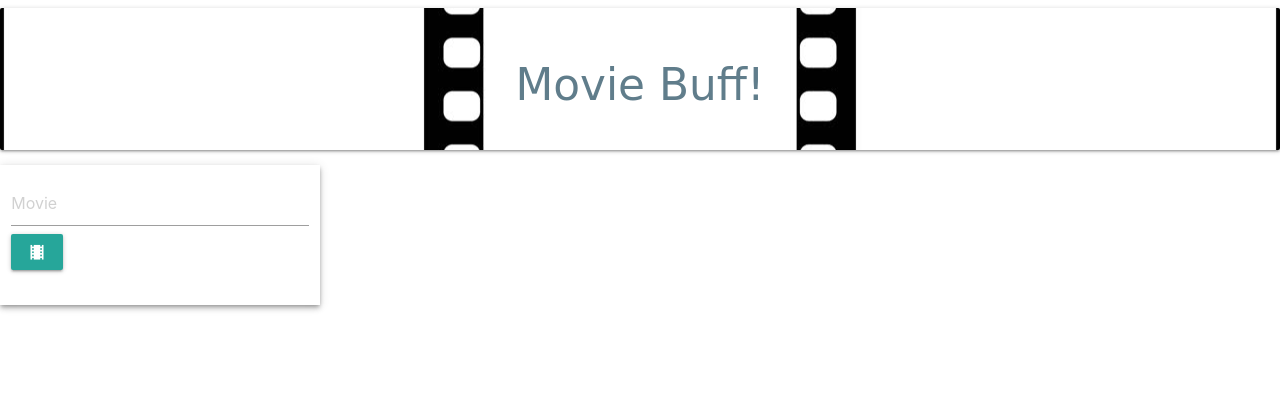
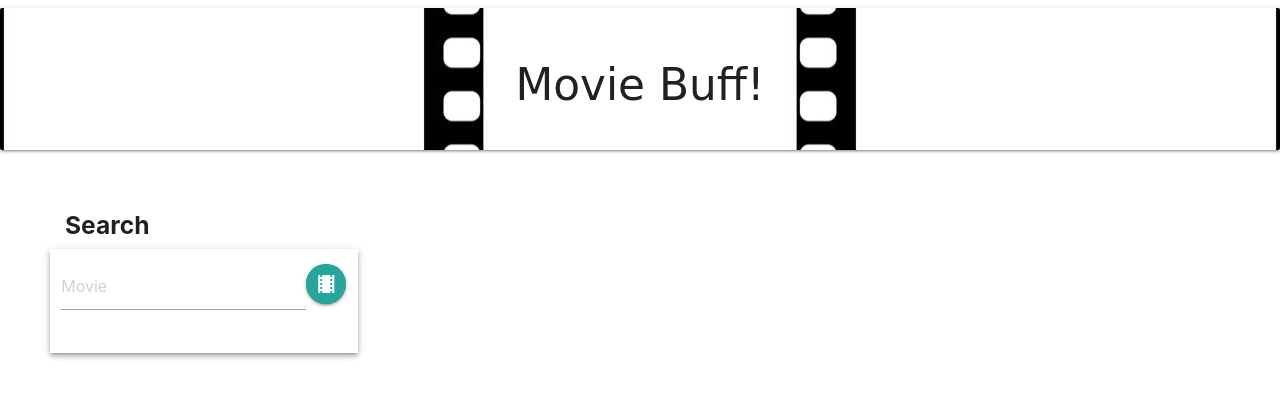
Before and after one commit to btijerino16/GROUP-PROJECT-6, a plain HTML site: page index.html in a window 1280 px wide. Drawn offline with nearby package versions, Linux system fonts and the light colour scheme; no server answers.

Commit message:
styled the css for Search bar and added H5 element to it

```diff
--- a/assets/css/style.css
+++ b/assets/css/style.css
@@ -7,3 +7,26 @@ header {
 .hfont {
     font-family: cursive;
    }
+
+/* Search */
+main h5 {
+    font-weight: bolder;
+    padding-inline-start: 15px;
+
+   }
+/* Form */
+
+/* First <div> nested under <main> */
+.d1 {
+    display:flexbox;
+    padding-left: 50px;
+    padding-top: 30px;
+}
+
+/* Button Element */
+.input-field {
+    display: flex;
+}
+
+
+/* Footer */
--- a/index.html
+++ b/index.html
@@ -16,34 +16,34 @@
 <body>
     <!-- Header -->
     <header class="hfont card-panel grey lighten-4">
-        <h3 class="center blue-grey-text lighten-4">Movie Buff!</h3>
-
+        <h3 class="center grey-darken-text lighten-4">Movie Buff!</h3>
     </header>
 
     <!--Search Form -->
     <main class="row">
-        <div class="row">
-            <form class="z-depth-2 col s12 col m3">
+        <div class="row d1">
+            <h5>Search</h5>
+            <form class="z-depth-2 col s12 col m3 form1">
                 <div class="row">
                     <div class="input-field col s12">
                         <input placeholder="Movie" id="search-it" type="text" class="validate">
-                        <button class="waves-effect waves-dark btn">
+                        <!-- Button Element -->
+                        <button class="btn-floating pulse btn" id="modal1">
                             <!-- Added Icon image to button -->
                             <i class="small material-icons">local_movies</i>
                         </button>
                         <label for="first_name"></label>
                     </div>
             </form>
-
-
-            <!-- YouTube Link -->
     </main>
-
-
     <!-- Linked JS and Jquery -->
     <script src="https://apis.google.com/js/api.js"></script>
     <script src="https://cdnjs.cloudflare.com/ajax/libs/jquery/3.4.1/jquery.min.js"></script>
     <script src="assets/js/script.js"></script>
+
+    <!-- Footer (add later)-->
 </body>
 
+
+
 </html>
```
